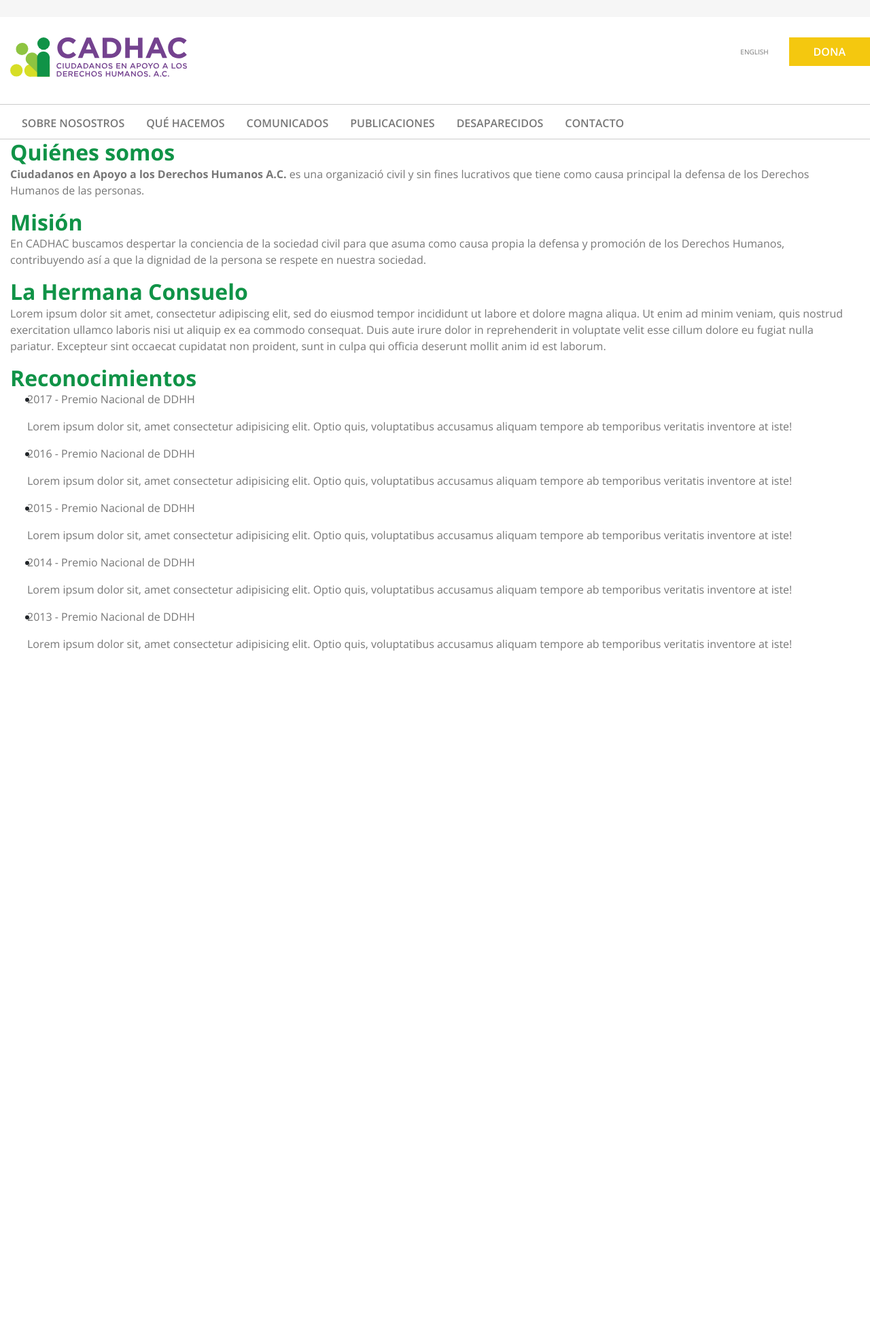
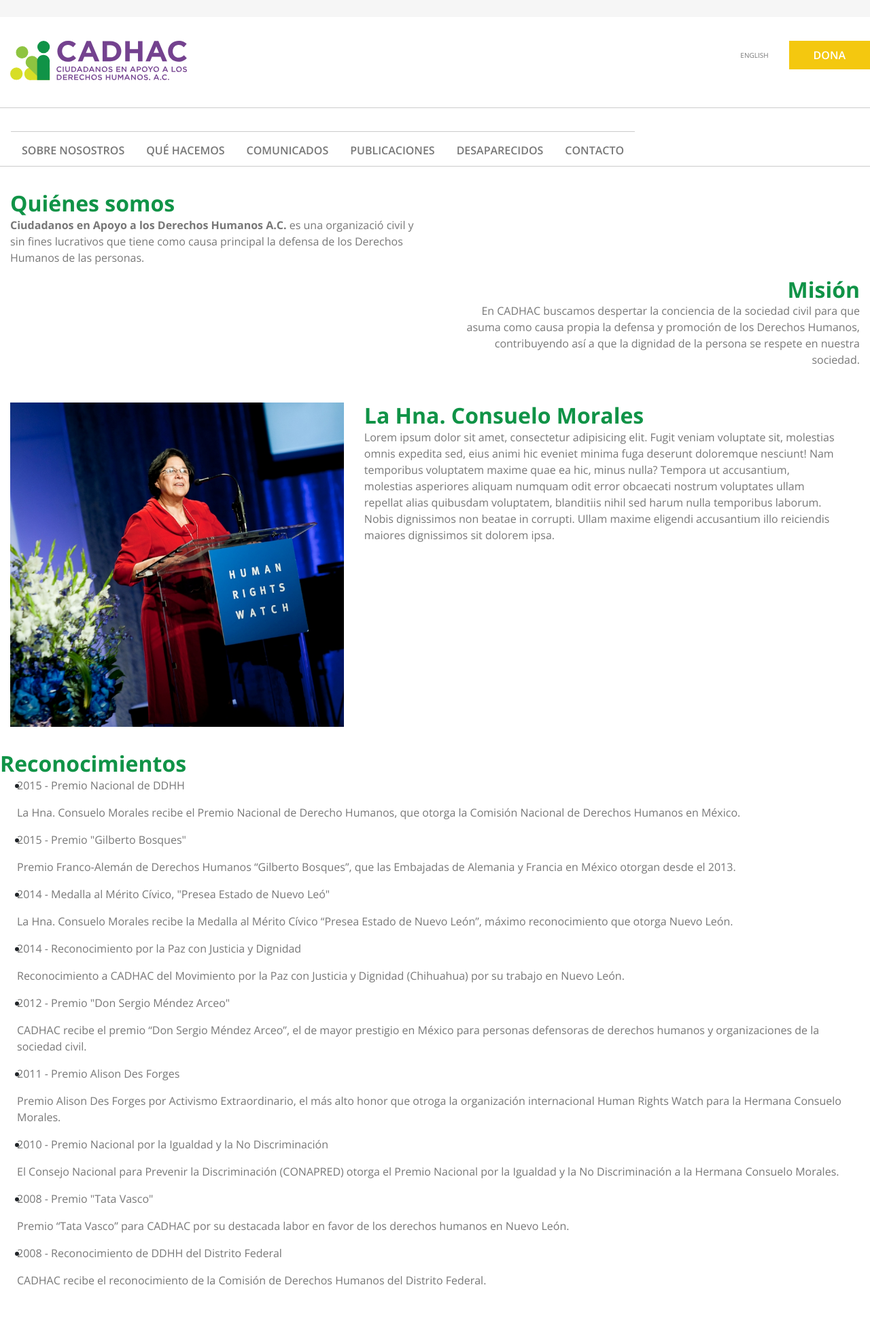
Before and after one commit to melytc/cadhac, a PHP site: page /aboutus.php in a window 1280 px wide. Shown: the whole page at 68% size. Before the commit the page ends 957 px from the top, so only its background shows below. Run offline with PHP 8.4, Linux system fonts and the light colour scheme; style sheets or scripts are compiled from the project's sources.

Commit message:
First container ready. Work in progress in second container (Hna. Consuelo).

```diff
--- a/src/aboutus.php
+++ b/src/aboutus.php
@@ -2,75 +2,126 @@
 
 <!-- <img src="http://lorempixel.com/1200/600/sports" /> -->
 <div class="container">
+	<div class="row">
+		<div class="desc col-6">
 			<h2>Qui&eacute;nes somos</h2>
 			<p><strong>Ciudadanos en Apoyo a los Derechos Humanos A.C.</strong> es una organizaci&oacute; civil y sin fines lucrativos que tiene como causa principal la defensa de los Derechos Humanos de las personas.</p>
+		</div>
+	</div>
 
+	<div class="row justify-content-end">
+		<div class="desc col-6 text-right">
 			<h2>Misi&oacute;n</h2>
 			<p>En CADHAC buscamos despertar la conciencia de la sociedad civil para que asuma como causa propia la defensa y promoci&oacute;n de los Derechos Humanos, contribuyendo as&iacute; a que la dignidad de la persona se respete en nuestra sociedad.</p>
 		</div>
-
-<div class="container">
-	<!-- class="row" imagen aquí de la Hermana Consuelo -->
-	<h2 >La Hermana Consuelo</h2>
-	<p>Lorem ipsum dolor sit amet, consectetur adipiscing elit, sed do eiusmod tempor incididunt ut labore et dolore magna aliqua. Ut enim ad minim veniam, quis nostrud exercitation ullamco laboris nisi ut aliquip ex ea commodo consequat. Duis aute irure dolor in reprehenderit in voluptate velit esse cillum dolore eu fugiat nulla pariatur. Excepteur sint occaecat cupidatat non proident, sunt in culpa qui officia deserunt mollit anim id est laborum.</p>
+	</div>
 </div>
 
-<div class="container">
+<section class="acknowledgements">
+	<div class="container row">
+		<img class="col-5 big-photo" src="img/hmnaConsuelo.jpg"></img>
+		<div class="col-7">
+			<h2 >La Hna. Consuelo Morales</h2>
+			<p>Lorem ipsum dolor sit amet, consectetur adipisicing elit. Fugit veniam voluptate sit, molestias omnis expedita sed, eius animi hic eveniet minima fuga deserunt doloremque nesciunt! Nam temporibus voluptatem maxime quae ea hic, minus nulla? Tempora ut accusantium, molestias asperiores aliquam numquam odit error obcaecati nostrum voluptates ullam repellat alias quibusdam voluptatem, blanditiis nihil sed harum nulla temporibus laborum. Nobis dignissimos non beatae in corrupti. Ullam maxime eligendi accusantium illo reiciendis maiores dignissimos sit dolorem ipsa.</p>
+		</div>
+	</div>
+	<div class="container row">
 		<!-- class="row" imagen aquí de los reconocimientos (dinámico) -->
 		<h2>Reconocimientos</h2>
 		<ul>
 			<li>
 				<div>
 					<div class="row">
-					<a href=""> <span></span> <p class="title">2017 - Premio Nacional de DDHH</p> </a>
+						<a href=""> <span></span> <p class="title">2015 - Premio Nacional de DDHH</p> </a>
 					</div>
 					<div class="row">
-					<p class="desc">Lorem ipsum dolor sit, amet consectetur adipisicing elit. Optio quis, voluptatibus accusamus aliquam tempore ab temporibus veritatis inventore at iste!</p>
+						<p class="desc">La Hna. Consuelo Morales recibe el Premio Nacional de Derecho Humanos, que otorga la Comisi&oacute;n Nacional de Derechos Humanos en México.</p>
 					</div>
 				</div>
 			</li>
 			<li>
 				<div>
 					<div class="row">
-					<a href=""> <span></span> <p class="title">2016 - Premio Nacional de DDHH</p> </a>
+						<a href=""> <span></span> <p class="title">2015 - Premio "Gilberto Bosques"</p> </a>
 					</div>
 					<div class="row">
-					<p class="desc">Lorem ipsum dolor sit, amet consectetur adipisicing elit. Optio quis, voluptatibus accusamus aliquam tempore ab temporibus veritatis inventore at iste!</p>
+						<p class="desc">Premio Franco-Alemán de Derechos Humanos “Gilberto Bosques”, que las Embajadas de Alemania y Francia en M&eacute;xico otorgan desde el 2013.</p>
 					</div>
 				</div>
 			</li>
 			<li>
 				<div>
 					<div class="row">
-					<a href=""> <span></span> <p class="title">2015 - Premio Nacional de DDHH</p> </a>
+						<a href=""> <span></span> <p class="title">2014 - Medalla al M&eacute;rito C&iacute;vico, "Presea Estado de Nuevo Le&oacute;"</p> </a>
 					</div>
 					<div class="row">
-					<p class="desc">Lorem ipsum dolor sit, amet consectetur adipisicing elit. Optio quis, voluptatibus accusamus aliquam tempore ab temporibus veritatis inventore at iste!</p>
+						<p class="desc">La Hna. Consuelo Morales recibe la Medalla al M&eacute;rito C&iacute;vico “Presea Estado de Nuevo Le&oacute;n”, m&aacute;ximo reconocimiento que otorga Nuevo Le&oacute;n.</p>
 					</div>
 				</div>
 			</li>
 			<li>
 				<div>
 					<div class="row">
-					<a href=""> <span></span> <p class="title">2014 - Premio Nacional de DDHH</p> </a>
+						<a href=""> <span></span> <p class="title">2014 - Reconocimiento por la Paz con Justicia y Dignidad</p> </a>
 					</div>
 					<div class="row">
-					<p class="desc">Lorem ipsum dolor sit, amet consectetur adipisicing elit. Optio quis, voluptatibus accusamus aliquam tempore ab temporibus veritatis inventore at iste!</p>
+						<p class="desc">Reconocimiento a CADHAC del Movimiento por la Paz con Justicia y Dignidad (Chihuahua) por su trabajo en Nuevo Le&oacute;n.</p>
 					</div>
 				</div>
 			</li>
 			<li>
 				<div>
 					<div class="row">
-					<a href=""> <span></span> <p class="title">2013 - Premio Nacional de DDHH</p> </a>
+						<a href=""> <span></span> <p class="title">2012 - Premio "Don Sergio M&eacute;ndez Arceo"</p> </a>
 					</div>
 					<div class="row">
-					<p class="desc">Lorem ipsum dolor sit, amet consectetur adipisicing elit. Optio quis, voluptatibus accusamus aliquam tempore ab temporibus veritatis inventore at iste!</p>
+						<p class="desc">CADHAC recibe el premio “Don Sergio M&eacute;ndez Arceo”, el de mayor prestigio en M&eacute;xico para personas defensoras de derechos humanos y organizaciones de la sociedad civil.</p>
+					</div>
+				</div>
+			</li>
+			<li>
+				<div>
+					<div class="row">
+						<a href=""> <span></span> <p class="title">2011 - Premio Alison Des Forges</p> </a>
+					</div>
+					<div class="row">
+						<p class="desc">Premio Alison Des Forges por Activismo Extraordinario, el más alto honor que otroga la organización internacional Human Rights Watch para la Hermana Consuelo Morales.</p>
+					</div>
+				</div>
+			</li>
+			<li>
+				<div>
+					<div class="row">
+						<a href=""> <span></span> <p class="title">2010 - Premio Nacional por la Igualdad y la No Discriminaci&oacute;n</p> </a>
+					</div>
+					<div class="row">
+						<p class="desc">El Consejo Nacional para Prevenir la Discriminaci&oacute;n (CONAPRED) otorga el Premio Nacional por la Igualdad y la No Discriminaci&oacute;n a la Hermana Consuelo Morales.</p>
+					</div>
+				</div>
+			</li>
+			<li>
+				<div>
+					<div class="row">
+						<a href=""> <span></span> <p class="title">2008 - Premio "Tata Vasco"</p> </a>
+					</div>
+					<div class="row">
+						<p class="desc">Premio “Tata Vasco” para CADHAC por su destacada labor en favor de los derechos humanos en Nuevo León.</p>
+					</div>
+				</div>
+			</li>
+			<li>
+				<div>
+					<div class="row">
+						<a href=""> <span></span> <p class="title">2008 - Reconocimiento de DDHH del Distrito Federal</p> </a>
+					</div>
+					<div class="row">
+						<p class="desc">CADHAC recibe el reconocimiento de la Comisión de Derechos Humanos del Distrito Federal.</p>
 					</div>
 				</div>
 			</li>
 		</ul>
 	</div>
+</section>
 
 <div class="container">
 	<!-- Conoce al equipo (áreas) -->
--- a/src/css/_aboutus.scss
+++ b/src/css/_aboutus.scss
@@ -1,8 +1,9 @@
-.logo {
-	display: block;
-	width: 260px;
-	img {
-		display: block;
-
+.container {
+	margin-top: 35px;
+	section.acknowledgements {
+		margin: 0px;
+		.big-photo {
+			padding: 0px;
+		}
 	}
 }
--- a/src/css/style.scss
+++ b/src/css/style.scss
@@ -116,6 +116,13 @@ header.main {
 			color: $secondary;
 		}
 	}
+	.logo {
+		display: block;
+		width: 260px;
+		img {
+			display: block;
+		}
+	}
 }
 nav.navbar {
 	padding-top: 0;
```
Also changed, not shown: src/img/hmnaConsuelo.jpg (added). Lines whose indentation alone changed are shown as unchanged.
